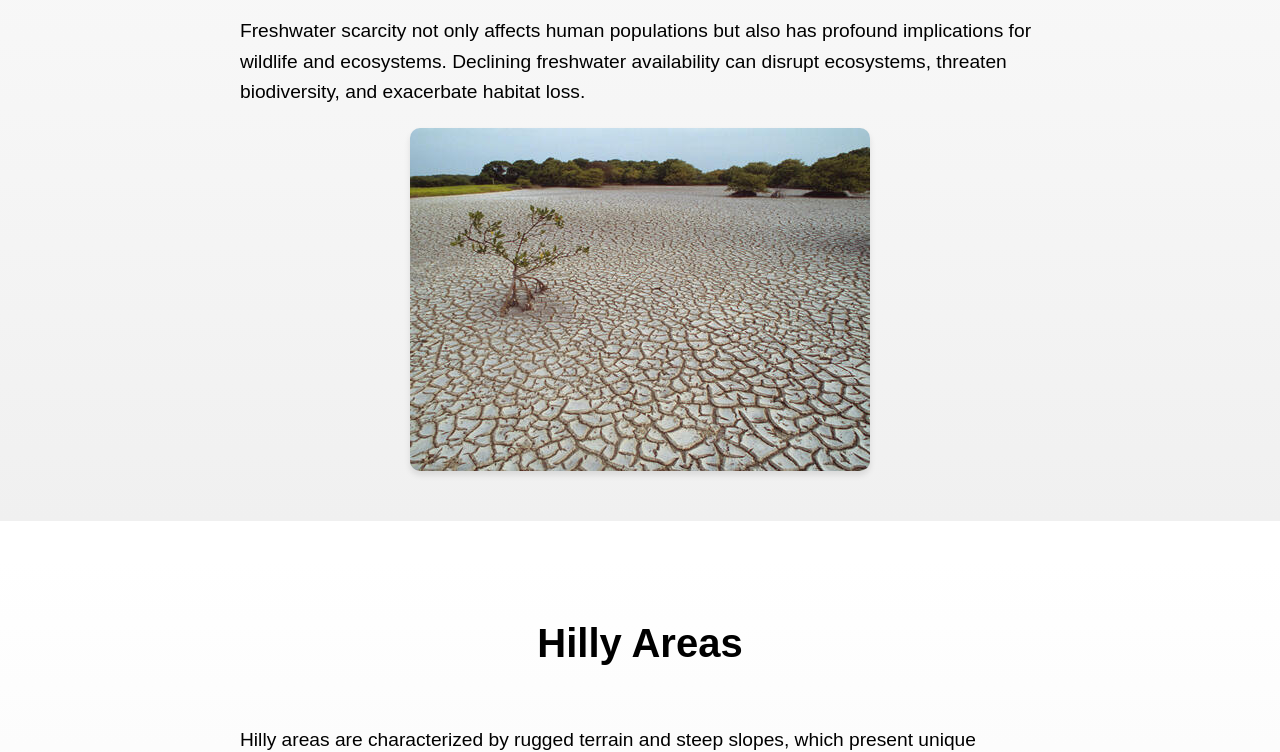
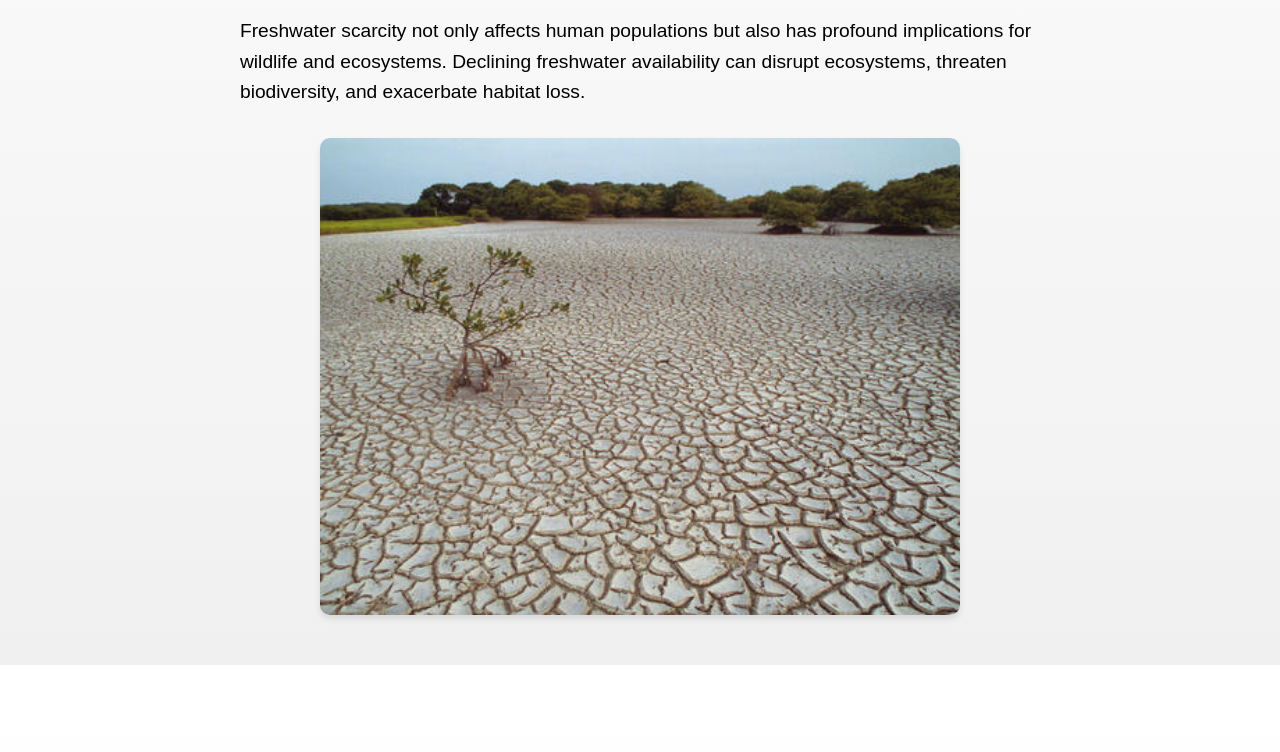
Before and after one commit to Utkarsh1454/Freshwater-Scarcity, a plain HTML site: page index.html in a window 1280 px wide. Shown: the part 680-1432 px from the top of the page. Drawn offline with Linux system fonts and the light colour scheme.

Commit message:
Update style.css

```diff
--- a/style.css
+++ b/style.css
@@ -214,5 +214,7 @@ section#get-involved img {
     margin-top: 30px;
     box-shadow: 0 4px 6px rgba(0, 0, 0, 0.1);
     display: block;
-    margin: 0 auto;
+    margin-left: auto;
+    margin-right: auto;
+    width: 80%;
 }
```
